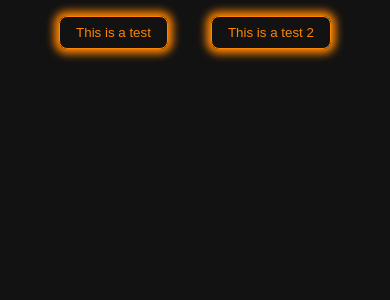
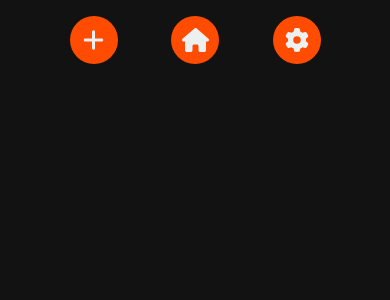
Before and after one commit to RajveerNarang/raghuweb, a React (Vite) app: page / in a window 390 px wide. Shown: the top 300 px of the page. Built offline with nearby package versions, Linux system fonts and the light colour scheme.

Commit message:
Created Button Component

```diff
--- a/src/App.jsx
+++ b/src/App.jsx
@@ -3,7 +3,7 @@ import {BrowserRouter as Router, Routes, Route } from 'react-router-dom'
 import V1Container from './components/V1Container';
 import Elements from './mfaComponents/Basics/Elements';
 
-function App() {
+const App = () => {
 	return (
 		<Router>
 			<Routes>
--- a/src/index.scss
+++ b/src/index.scss
@@ -1,3 +1,7 @@
+@import './style/variable';
+@import './style/media';
+@import url('https://cdnjs.cloudflare.com/ajax/libs/font-awesome/6.5.1/css/fontawesome.min.css');
+
 body {
 	margin: 0;
 	padding: 0;
--- a/src/mfaComponents/Basics/Button/Button.jsx
+++ b/src/mfaComponents/Basics/Button/Button.jsx
@@ -1,10 +1,43 @@
 import React from 'react'
-import style from './button.module.scss'
+import styles from './button.module.scss'
+import classNames from 'classnames';
+import { FontAwesomeIcon } from '@fortawesome/react-fontawesome';
+import PropTypes from 'prop-types';
+import { useMediaQuery } from 'react-responsive'
 
-export default function Button({name, shape}) {
+const Button = ({name, iconClass, onClick}) => {
+  const isMobile = useMediaQuery({ maxWidth: 767 }); // Adjust the breakpoint as needed
+
+  const buttonClass = classNames(
+    styles.btn,
+    {
+      [styles.btn__mobile]: isMobile,
+      [styles.btn__desktop]: !isMobile,
+    }
+  );
   return (
-	<button
-    className={`${shape === 'circle'} ? ${style.btn} ${style.btn_default} : `}
-    >{name}</button>
+    <button className={buttonClass} onClick={onClick}>
+      {isMobile ? (
+        <>
+          {iconClass && <FontAwesomeIcon icon={iconClass} className={styles.icon} />}
+        </>
+      ) : (
+        <>
+          {iconClass && <FontAwesomeIcon icon={iconClass} className={styles.icon} />}
+          {name && <span className={styles.text}>{name}</span>}
+        </>
+      )}
+    </button>
   )
 }
+
+Button.propTypes = {
+  iconClass: PropTypes.object.isRequired,
+  onClick: PropTypes.oneOfType([
+    PropTypes.func,    // Function
+    PropTypes.string,  // String (URL)
+  ]),
+  name: PropTypes.string.isRequired,
+};
+
+export default Button
--- a/src/mfaComponents/Basics/Button/button.module.scss
+++ b/src/mfaComponents/Basics/Button/button.module.scss
@@ -1,13 +1,54 @@
+@import '../../../index.scss';
+
 .btn {
-	padding: 0.5rem 1rem;
+	position: relative;
+
+	display: flex;
+	align-items: center;
+	justify-content: center;
+
+	min-width: 2rem;
+	min-height: 2rem;
+	cursor: pointer;
 	border: none;
 	outline: none;
-	border-radius: 0.5rem;
+	padding: 0.5rem 0.5rem;
+
+	&__desktop {
+		background-color: $dark-primary;
+		color: $dark-text;
+		border-radius: 0.5rem;
+	}
+	&__mobile {
+		background-color: $dark-primary;
+		color: $dark-text;
+		border-radius: 50%;
+
+		@include media-ssm {
+			width: 3rem;
+			height: 3rem;
+		}
+		@include media-sm {
+			width: 2rem;
+			height: 2rem;
+		}
+		@include media-md {
+			width: 2rem;
+			height: 2rem;
+		}
+	}
+	.icon {
+		font-size: 1.5rem; // Adjust the icon size
+		color: $dark-text; // Icon color
+		@include media-sm {
+			font-size: 2rem;
+		}
+	}
+	.text {
+		@include media-md {
+			display: inline-block;
+			font-size: 2rem;
+			padding: 0.1rem 0.5rem;
+		}
+	}
 }
-
-.btn_default {
-	background-color:transparent;
-	color: #ff8500;
-	border: 0.1rem solid #ff8500;
-	box-shadow: 0 0 0.5rem 0.3rem #ff8500;
-}
--- a/src/mfaComponents/Basics/Elements.jsx
+++ b/src/mfaComponents/Basics/Elements.jsx
@@ -1,12 +1,16 @@
 import React from 'react'
 import Button from './Button/Button'
 import styles from './element.module.scss'
+import { faGear, faHome, faPlus } from '@fortawesome/free-solid-svg-icons'
 
-export default function Elements() {
+const Elements = () => {
   return (
 	<div className={`${styles.container}`}>
-		<Button name={'This is a test'} />
-		<Button name={'This is a test 2'} shape={'circle'}/>
+		<Button iconClass={faPlus} name={'plus'} onClick={console.log('Plus')} />
+		<Button iconClass={faHome} name={'Home'} onClick={console.log('Home')} />
+		<Button iconClass={faGear} name={'Gear'} onClick={console.log('Gear')} />
 	</div>
   )
 }
+
+export default Elements
--- /dev/null
+++ b/src/style/_media.scss
@@ -0,0 +1,52 @@
+// _media-queries.scss
+
+$breakpoint-ssm: 300px;
+$breakpoint-sm: 576px;
+$breakpoint-md: 767px;
+$breakpoint-lg: 992px;
+$breakpoint-xl: 1200px;
+$breakpoint-xxl: 1440px;
+$breakpoint-xxxl: 1920px;
+
+// Define reusable media queries
+@mixin media-ssm {
+  @media (min-width: $breakpoint-ssm) {
+    @content;
+  }
+}
+
+@mixin media-sm {
+  @media (min-width: $breakpoint-sm) {
+    @content;
+  }
+}
+
+@mixin media-md {
+  @media (min-width: $breakpoint-md) {
+    @content;
+  }
+}
+
+@mixin media-lg {
+  @media (min-width: $breakpoint-lg) {
+    @content;
+  }
+}
+
+@mixin media-xl {
+  @media (min-width: $breakpoint-xl) {
+    @content;
+  }
+}
+
+@mixin media-xxl {
+  @media (min-width: $breakpoint-xxl) {
+    @content;
+  }
+}
+
+@mixin media-xxxl {
+  @media (min-width: $breakpoint-xxxl) {
+    @content;
+  }
+}
--- /dev/null
+++ b/src/style/_variable.scss
@@ -0,0 +1,45 @@
+
+// Colors
+$primary-color: #ff4c00; // Orange as the dominant color
+$secondary-color: #2ecc71; // Complementary color
+$accent-color: #34495e; // Neutral color
+$background-color: #ecf0f1;
+$text-color: #34495e;
+
+// Colors for Dark Theme
+$dark-primary: #ff4c00; // Orange as the dominant color
+$dark-secondary: #2ecc71; // Complementary color
+$dark-accent: #34495e; // Neutral color
+$dark-background: #2c3e50;
+$dark-text: #ecf0f1;
+
+
+// Responsive Breakpoints
+$breakpoint-sm: 576px;
+$breakpoint-md: 768px;
+$breakpoint-lg: 992px;
+$breakpoint-xl: 1200px;
+
+// Font Sizes in rem
+$base-font-size: 16px;
+$font-size-sm: 0.875rem; // 14px
+$font-size-md: 1rem; // 16px
+$font-size-lg: 1.25rem; // 20px
+$font-size-xl: 1.5rem; // 24px
+$font-size-xxl: 2rem; // 32px
+
+// Spacing in rem
+$spacing-unit: 1rem;
+$spacing-half: 0.5rem;
+$spacing-double: 2rem;
+
+// Z-Index
+$z-index-modal: 1000;
+$z-index-overlay: 900;
+$z-index-default: 1;
+
+// Shadows
+$box-shadow-default: 0 0 0.2rem #0000001a;
+
+// Border Radius
+$border-radius: 0.25rem;
--- a/vite.config.js
+++ b/vite.config.js
@@ -2,5 +2,13 @@ import { defineConfig } from 'vite';
 import react from '@vitejs/plugin-react';
 
 export default defineConfig({
-  plugins: [react()],
+  server: {
+    watch: {
+      usePolling: true,
+    },
+  },
+  plugins: [react({
+    include: '**/*.jsx',
+  })],
+  mode: 'development',
 });
```
Also changed, not shown: package.json (+9 -0 lines), 1 other file (tests, documents, lock files or other folders).
